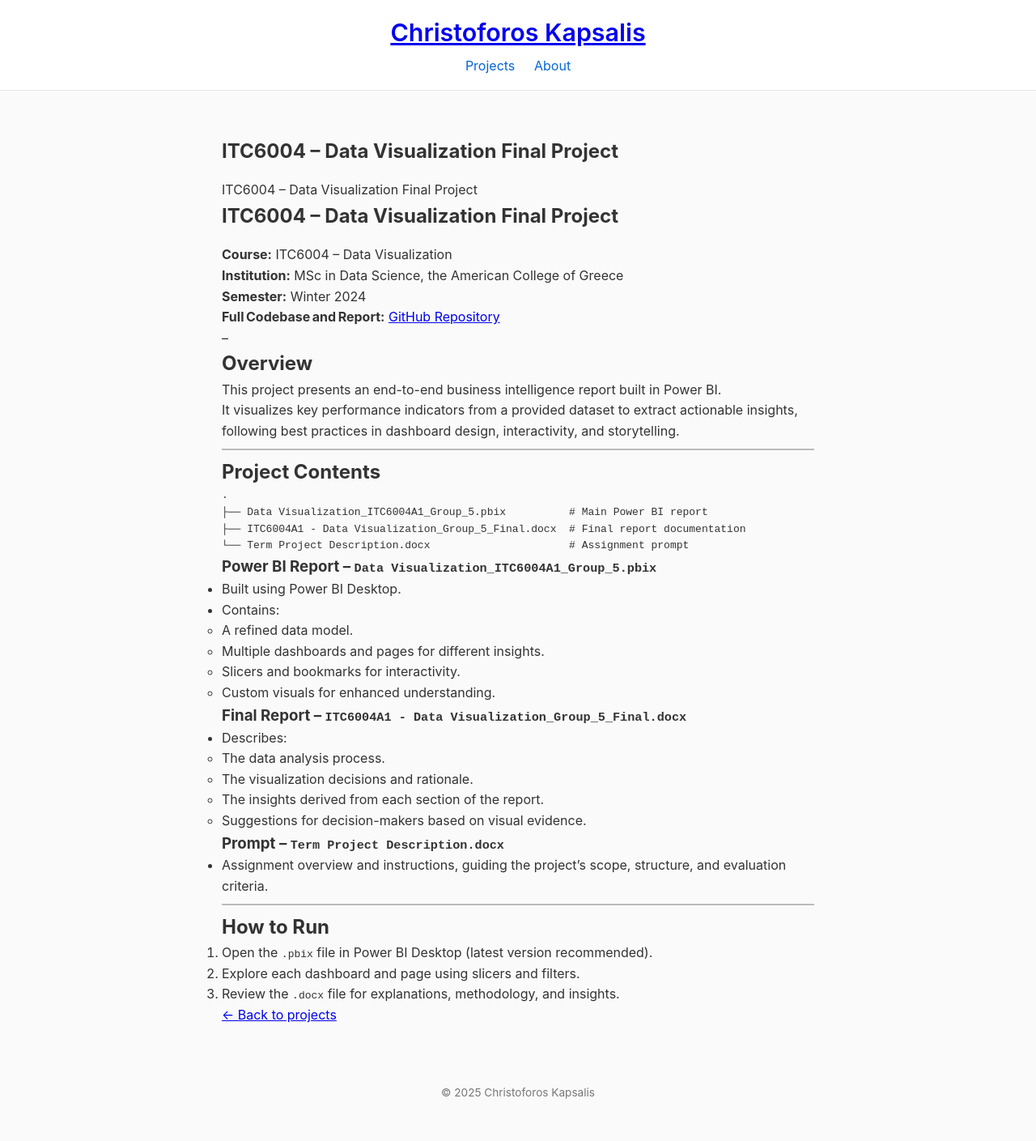
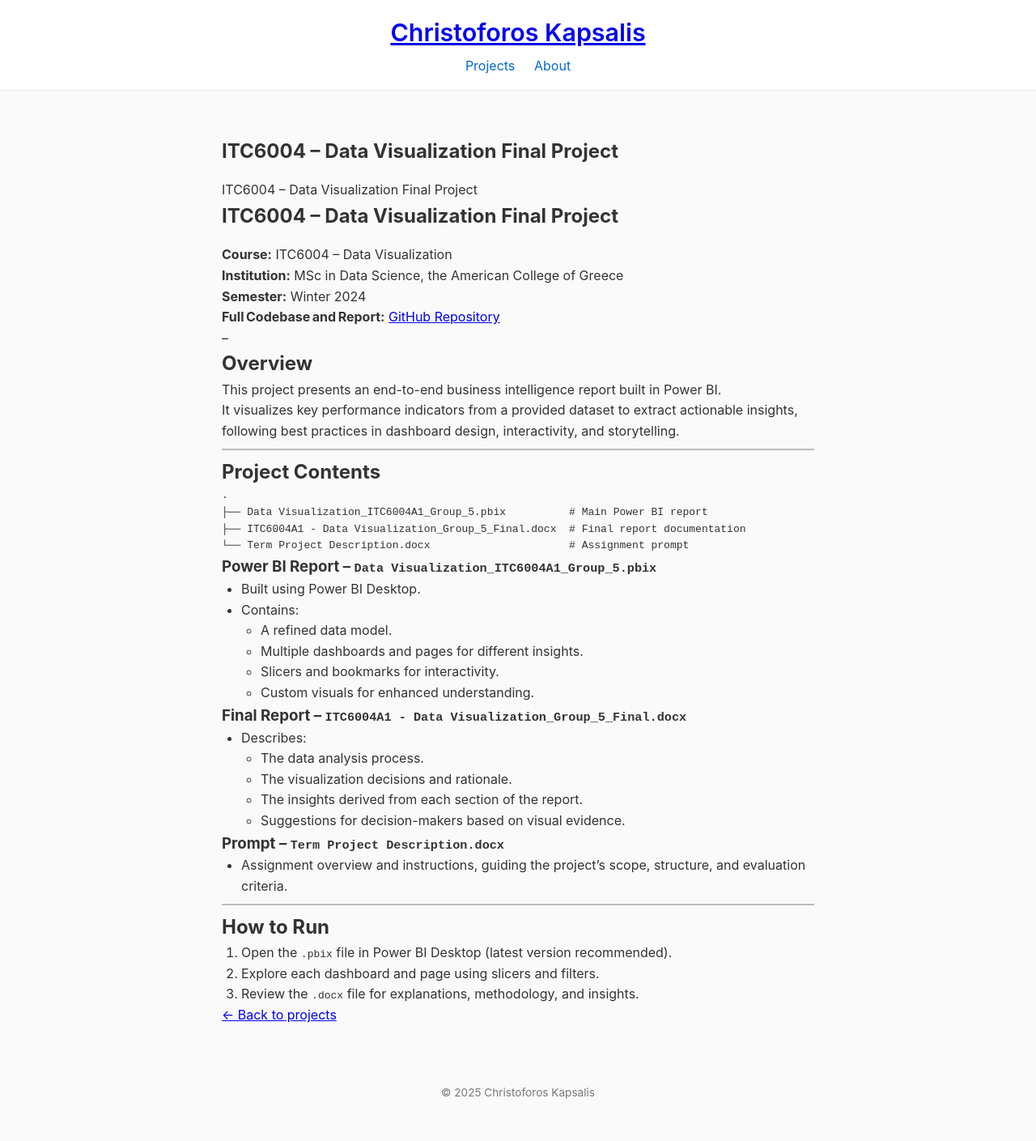
Before and after one commit to C-Kapsalis/portfolio-website, a Jekyll site: the page built from _projects/itc6004.md, in a window 1280 px wide. Shown: the whole page at 81% size. Built offline with Jekyll 4.4.1, drawn with Linux system fonts in a browser that asks for light colours.

Commit message:
indent list fix

```diff
--- a/assets/css/style.css
+++ b/assets/css/style.css
@@ -34,3 +34,9 @@ hr {
   border-top: 2px solid #bbb;   /* thickness / colour */
   margin: 0.5rem 0 !important;               /* ⬅️ vertical gap above & below */
 }
+
+.project-page ul,
+.project-page ol {
+  margin-left: 1.5rem;      /* tweak until it feels right */
+  padding-left: 0;          /* keep bullets tight to the text */
+}
```
